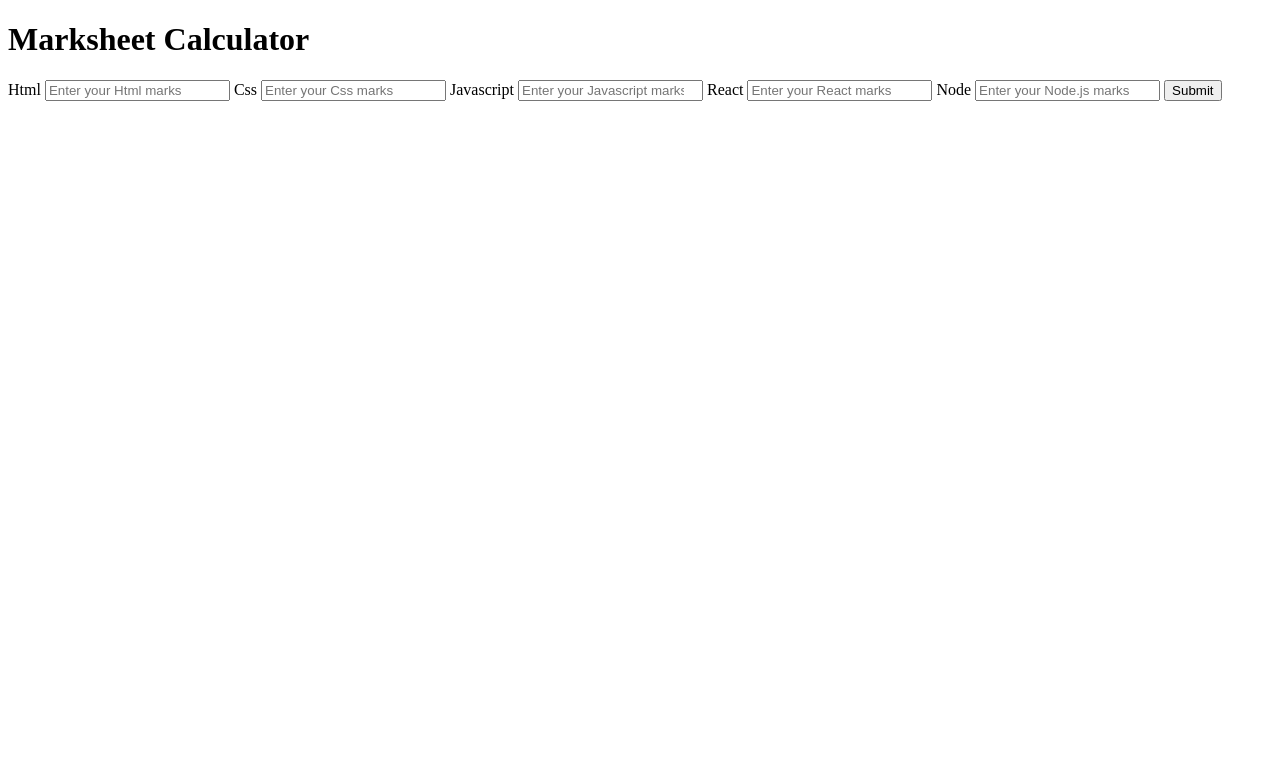
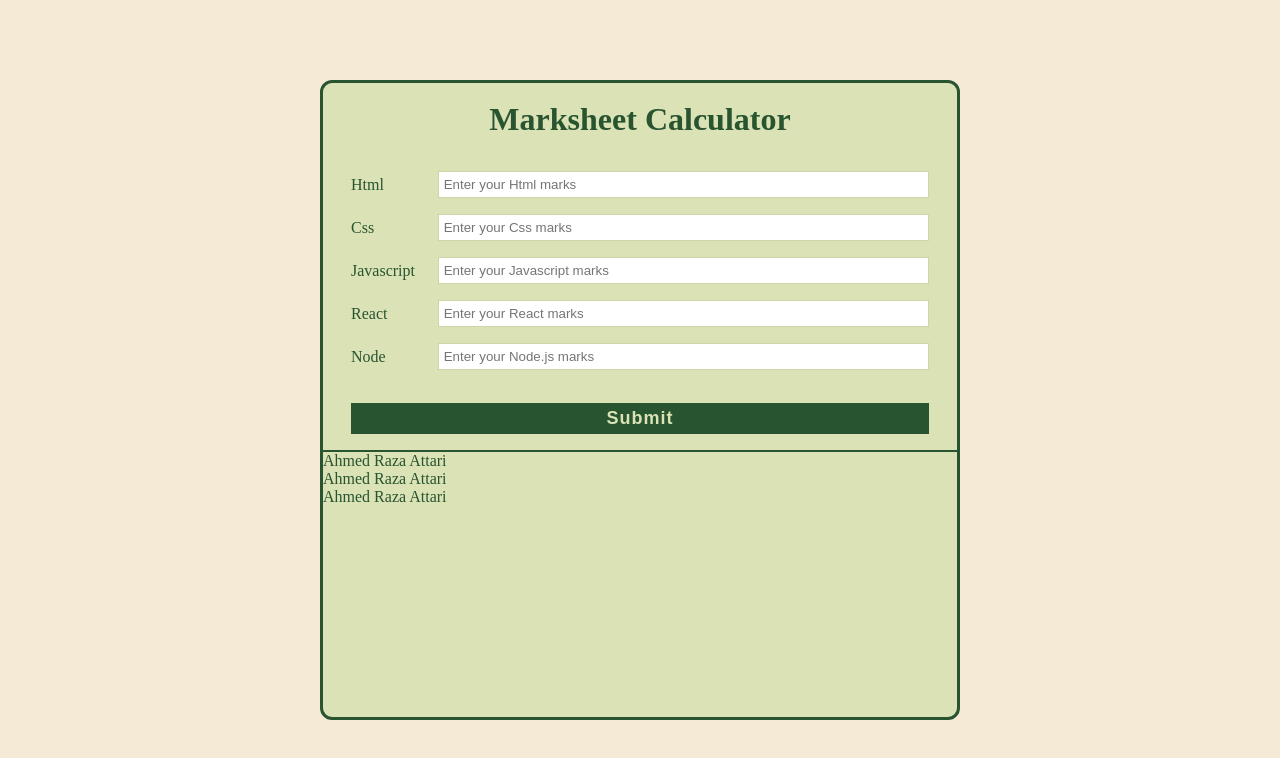
Before and after one commit to AhmedRaza-Attari/Marksheet_Calculator, a plain HTML site: page index.html in a window 1280 px wide. Drawn offline with Linux system fonts and the light colour scheme.

Commit message:
index.html

```diff
--- a/index.html
+++ b/index.html
@@ -1,14 +1,17 @@
 <!DOCTYPE html>
 <html lang="en">
+
 <head>
     <meta charset="UTF-8">
     <meta http-equiv="X-UA-Compatible" content="IE=edge">
     <meta name="viewport" content="width=device-width, initial-scale=1.0">
-    <link rel="stylesheet" href="marksheet.css">
+    <link rel="stylesheet" href="3 marksheetCalculator.css">
     <title> Marksheet Calculator</title>
 </head>
+
 <body>
 
+    <div class="container">
         <h1> Marksheet Calculator </h1>
 
         <form onsubmit="calculate(); return false;">
@@ -30,11 +33,16 @@
 
             <button> Submit </button>
         </form>
+        <div class="result">
+            <p id="showObtaimMarks"> Ahmed Raza Attari </p>
+            <p id="showPercentage"> Ahmed Raza Attari </p>
+            <p id="showGrade"> Ahmed Raza Attari </p>
+        </div>
 
-    <p id="showObtaimMarks"></p>
-    <p id="showPercentage"></p>
-    <p id="showGrade"></p>
+    </div>
+
 
     <script src="./3. marksheetCalculator.js"></script>
 </body>
+
 </html>
```
Lines whose indentation alone changed are shown as unchanged.
